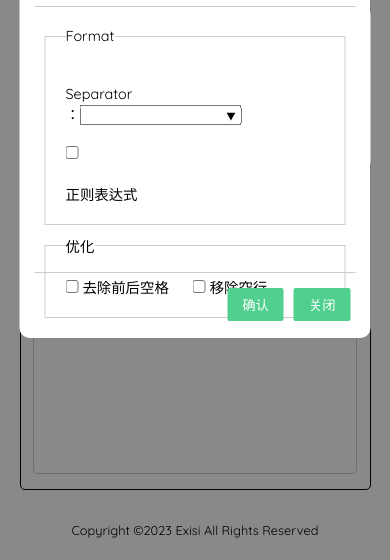
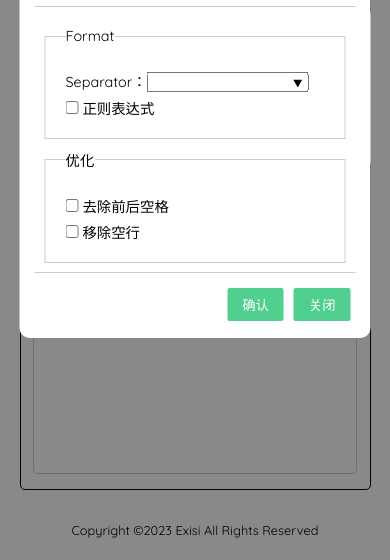
Before and after one commit to Exisi/TxTable, a plain HTML site: page index.html in a window 390 px wide. Both pictures are taken after a click on the element "Advanced Options". Shown: the part 284-844 px from the top of the page. Drawn offline with Linux system fonts and the light colour scheme.

Commit message:
🌈 style(css): adjust mobile page style

```diff
--- a/css/style.css
+++ b/css/style.css
@@ -308,6 +308,11 @@ body {
 	box-sizing: border-box;
 }
 
+.dialog-main fieldset div {
+	display: inline;
+	margin-right: 10px;
+}
+
 .dialog-footer {
 	padding: 15px 0;
 	border-top: 1px solid #ccc;
@@ -412,9 +417,9 @@ body {
 }
 
 @media (max-width: 800px) {
-	fieldset span {
-		margin-top: 20px;
+	.dialog-main fieldset div {
 		display: block;
+		margin-top: 5px;
 	}
 
 	.setting > .left {
--- a/index.html
+++ b/index.html
@@ -115,7 +115,7 @@
 							<div class="setting-advanced setting-html" data-model="HTML">
 								<fieldset>
 									<legend aria-label="format">Format</legend>
-
+									<div>
 										<span aria-label="separator">Separator</span>：<input
 											type="text"
 											class="rule split"
@@ -125,20 +125,25 @@
 											<option value=";" aria-label="semicolon">分号</option>
 											<option value="|" aria-label="vertical_bar">竖线</option>
 										</datalist>
+									</div>
+									<div>
 										<span>
 											<input type="checkbox" class="rule regex" id="regex" />
 											<span aria-label="regex">正则表达式</span>
 										</span>
+									</div>
 								</fieldset>
 
 								<fieldset>
 									<legend aria-label="optimize">优化</legend>
-
+									<div>
 										<input type="checkbox" class="rule pre-suf-blank" id="pre-suf-blank" />
 										<label for="pre-suf-blank" aria-label="preSufBlank">去除前后空格</label>
-
+									</div>
+									<div>
 										<input type="checkbox" class="rule blank-row" id="blank-row" />
 										<label for="blank-row" aria-label="blankRow">移除空行</label>
+									</div>
 								</fieldset>
 							</div>
 						</div>
```
Lines whose indentation alone changed are shown as unchanged.
